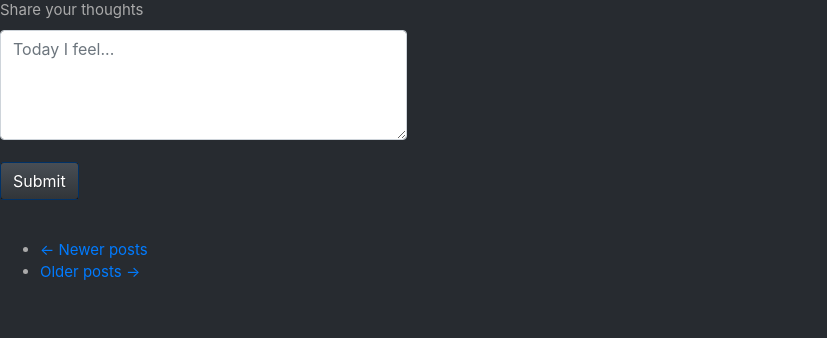
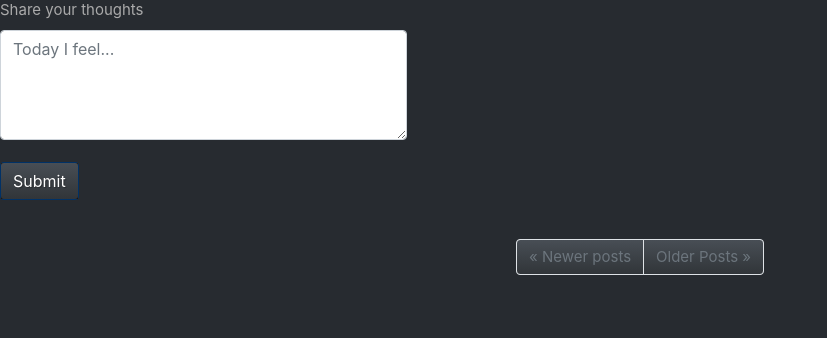
Before and after one commit to AlexYaneva/Flask-CRUD-app, a Flask app: page / in a window 1280 px wide. Shown: the part 115-453 px from the top of the page, without its empty margins (0-827 px from the left). Run offline with Flask 2, Linux system fonts and the light colour scheme; the visitor is signed in with stand-in values (Sample User, id 1); data comes from the database, SQL or seed files in the repository; data that the repository does not hold is empty; some libraries are stand-ins or nearby versions.

Commit message:
css adjustments

```diff
--- a/app_package/static/custom.css
+++ b/app_package/static/custom.css
@@ -61,8 +61,3 @@ body {
   background-color: transparent;
   border: 1px solid rgba(0, 0, 0, 0.6);
 }
-
-.page-item:first-child
-.page-link{
-	justify-content: left;
-}
--- a/app_package/templates/edit_profile.html
+++ b/app_package/templates/edit_profile.html
@@ -2,7 +2,7 @@
 
 
 {% block app_content %}
-	<h1>Edit Profile</h1>
+	<h1 class='text-center'>Edit Profile</h1>
 	<div class="row align-items-center justify-content-center">
 	    <div class="col-md-4">
 	        <form  action="" method="post" role="form">
@@ -10,11 +10,11 @@
 	            <div class="form-group">
 				{{ form.username.label }}<br>
 				{{ form.username(class='form-control', size=32, placeholder='Enter username here') }}<br>
-				<!-- <input type="text" class="form-control" id="username" placeholder="Enter username here"> -->
 
 				{{ form.about_me.label }}<br>
 				{{ form.about_me(class='form-control', cols=50, rows=4) }}<br>
-	      		<!-- <textarea class="form-control" id="about me" rows="3"></textarea> -->
+				<button type="submit" class="btn btn-primary">Submit</button>
+
 				 </div>
 			</form>
 	    </div>
--- a/app_package/templates/index.html
+++ b/app_package/templates/index.html
@@ -23,19 +23,16 @@
 	{% for post in posts %}
 		{% include '_post.html' %}
 	{% endfor %}
-	<nav aria-label="...">
-        <ul class="pager">
-            <li class="previous{% if not prev_url %} disabled{% endif %}">
-                <a href="{{ prev_url or '#' }}">
-                    <span aria-hidden="true">&larr;</span> Newer posts
-                </a>
-            </li>
-            <li class="next{% if not next_url %} disabled{% endif %}">
-                <a href="{{ next_url or '#' }}">
-                    Older posts <span aria-hidden="true">&rarr;</span>
-                </a>
-            </li>
-        </ul>
-    </nav>
+
+    <div>
+      <ul class="pagination">
+        <li class="page-item previous{% if not prev_url %} disabled{% endif %}">
+          <a class="page-link" href="{{ prev_url or '#' }}">&laquo; Newer posts</a>
+
+        <li class="page-item next{% if not next_url %} disabled{% endif %}">
+          <a class="page-link" href="{{ next_url or '#' }}">Older Posts &raquo;</a>
+        </li>
+      </ul>
+    </div>
 
 {% endblock %}
--- a/app_package/templates/user.html
+++ b/app_package/templates/user.html
@@ -19,6 +19,7 @@
             </td>
         </tr>
     </table>
+
     {% for post in posts %}
         {% include '_post.html' %}
     {% endfor %}
--- a/config.py
+++ b/config.py
@@ -24,4 +24,4 @@ class Config():
 	MAIL_USERNAME = os.environ.get('MAIL_USERNAME')
 	MAIL_PASSWORD = os.environ.get('MAIL_PASSWORD')
 	ADMINS = ['sasha.raecontacts@yahoo.co.uk']
-	POSTS_PER_PAGE = 25
+	POSTS_PER_PAGE = 3
```
